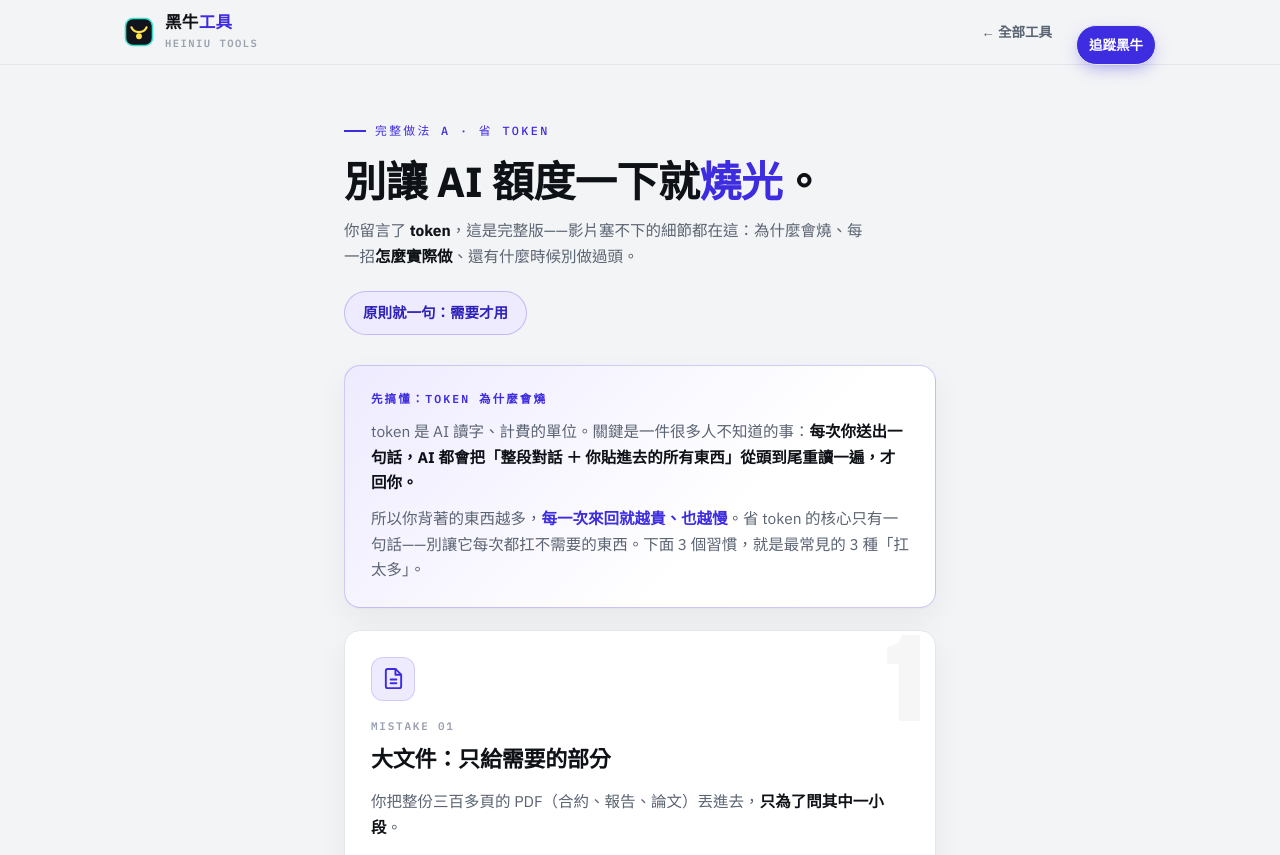
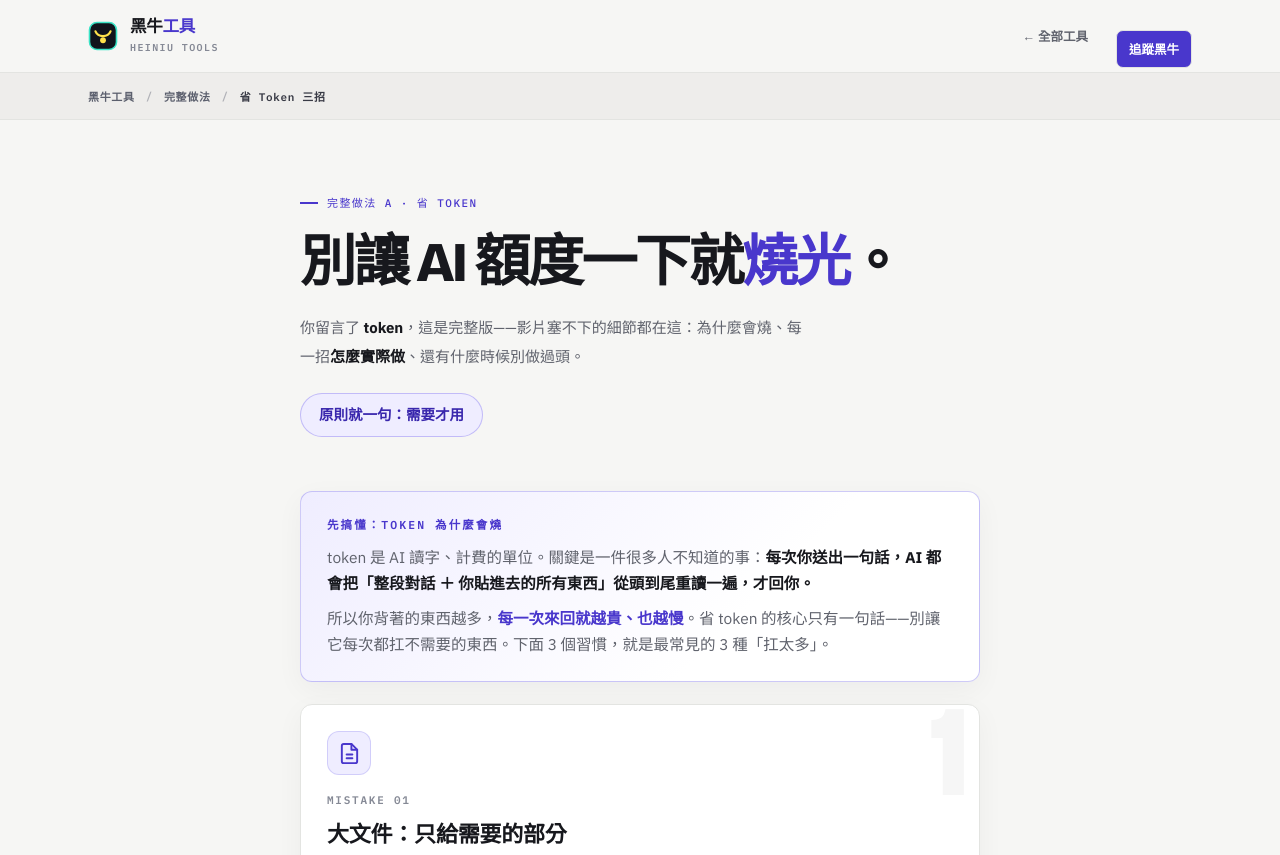
Before and after one commit to FATTY-BAMBA/heiniu-tools, a plain HTML site: page token/index.html in a window 1280 px wide. Shown: the top 855 px of the page. Drawn offline with nearby package versions, Linux system fonts and the light colour scheme.

Commit message:
Apply unified HEINIU experience shell to token/index.html

```diff
--- a/token/index.html
+++ b/token/index.html
@@ -114,8 +114,9 @@
 
   .page-body{padding-bottom:10px;}
 </style>
+<link rel="stylesheet" href="../assets/experience.css">
 </head>
-<body>
+<body class="heiniu-experience">
 
 <nav class="site-nav">
   <div class="wrap">
@@ -129,6 +130,8 @@
     </div>
   </div>
 </nav>
+<div class="experience-crumb" aria-label="所在位置"><div class="wrap"><a href="../">黑牛工具</a><span class="crumb-sep">/</span><a href="../#methods">完整做法</a><span class="crumb-sep">/</span><span class="crumb-current">省 Token 三招</span></div></div>
+
 
 <header class="tool-head">
   <div class="wrap-narrow">
@@ -253,6 +256,7 @@
   <div class="fine-print">＊本頁為教育示範，非官方文件，不構成專業建議。功能名稱依你用的 AI（ChatGPT／Claude／Gemini 等）介面為準。MarkItDown 為微軟開源工具（<a class="lk" href="https://github.com/microsoft/markitdown" target="_blank" rel="noopener">github.com/microsoft/markitdown</a>）。</div>
 </main>
 
+<aside class="experience-related" aria-label="探索更多工具"><div class="experience-related-inner"><div class="related-copy"><strong>繼續探索黑牛工具</strong>更多免費工具、完整做法與 AI 專案筆記，都整理在同一個地方。</div><a class="related-link" href="../#tools">查看全部工具 →</a></div></aside>
 <footer class="site-foot">
   <div class="wrap">
     <div>
```
